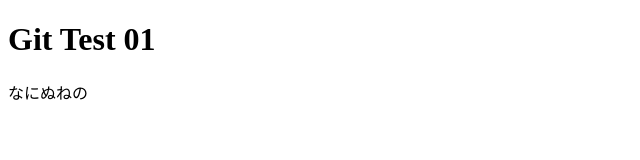
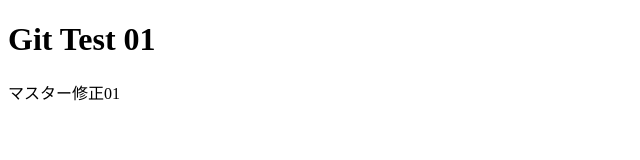
Before and after one commit to journeygirl/firstTest, a plain HTML site: page index.html in a window 1280 px wide. Shown: the full height of the page, 0-640 px from the left. Drawn offline with Linux system fonts and the light colour scheme.

Commit message:
マスター修正01

```diff
--- a/index.html
+++ b/index.html
@@ -6,6 +6,6 @@
 </head>
 <body>
     <h1>Git Test 01</h1>
-    <p>なにぬねの</p>
+    <p>マスター修正01</p>
 </body>
 </html>
```
